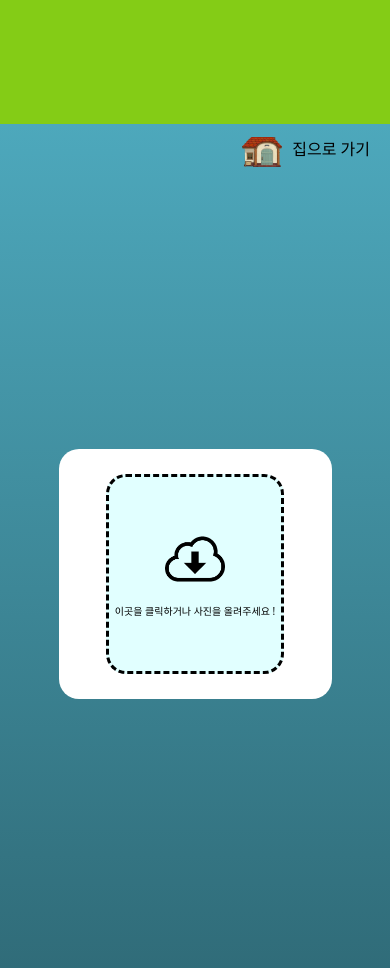
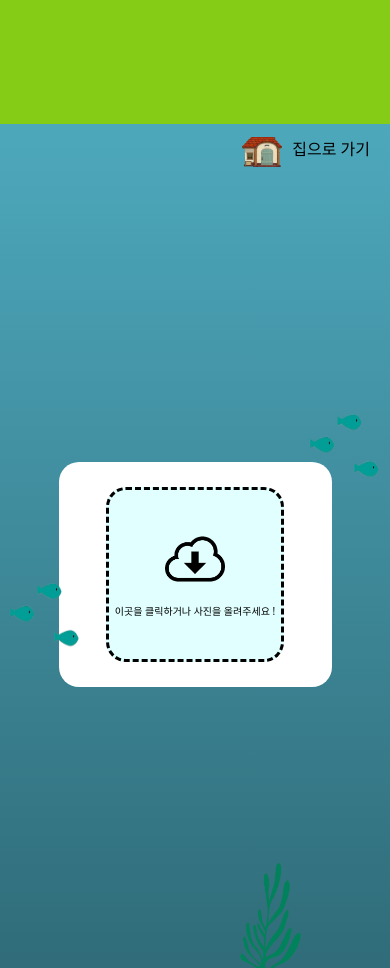
Before and after one commit to SVTeamJ/DeepBlue, a React (Vite) app in the folder frontend/: page / in a window 390 px wide. Shown: the part 720-1688 px from the top of the page. Built offline with nearby package versions, Linux system fonts and the light colour scheme.

Commit message:
feat: 이미지 올리는 페이지 반응형구현

```diff
--- a/frontend/src/page/insertImage/index.scss
+++ b/frontend/src/page/insertImage/index.scss
@@ -1,9 +1,12 @@
+@import '../../media.scss';
+
 .img-view {
   width: 100%;
   height: 100vh;
   display: flex;
   flex-direction: column;
   background: linear-gradient(180deg, #4da8bc 0%, #306c79 100%);
+  position: relative;
 }
 
 .insertImage-view {
@@ -16,19 +19,23 @@
 
 .insert_box {
   width: 35rem;
-  height: 25rem;
+  height: 22.5rem;
   display: flex;
   justify-content: center;
   align-items: center;
   background: #ffffff;
   border-radius: 20px;
   max-width: 70%;
+
+  @include tablet {
+    height: 25rem;
+  }
 }
 
 .insert_picture {
   max-width: 65%;
   width: 30rem;
-  height: 20rem;
+  height: 17.5rem;
 
   display: flex;
   justify-content: center;
@@ -45,6 +52,10 @@
 
   &:hover {
     opacity: 0.8;
+  }
+
+  @include tablet {
+    height: 20rem;
   }
 }
 
@@ -63,3 +74,50 @@
   width: 100%;
   height: 100%;
 }
+
+/////// 여기부터는 position으로 이미지를 레이아웃할떄 쓴 css
+.insert_fishImg {
+  position: absolute;
+  width: 8rem;
+  height: 14rem;
+  left: 5px;
+  top: 50%;
+
+  & img {
+    width: 100%;
+    height: 100%;
+  }
+
+  @include tablet {
+    left: calc(30px + 3%);
+  }
+}
+
+.insert_fishImg2 {
+  position: absolute;
+  width: 8rem;
+  height: 14rem;
+  right: 5px;
+  top: 30%;
+
+  & img {
+    width: 100%;
+    height: 100%;
+  }
+  @include tablet {
+    right: calc(30px + 3%);
+  }
+}
+
+.insert_seaweedsImg {
+  width: 14rem;
+  height: 14rem;
+
+  position: absolute;
+  right: 15%;
+  bottom: 0;
+  & img {
+    width: 100%;
+    height: 100%;
+  }
+}
--- a/frontend/src/page/insertImage/index.tsx
+++ b/frontend/src/page/insertImage/index.tsx
@@ -62,6 +62,15 @@ const InsertImage = () => {
           ></input>
         </div>
       </div>
+      <div className="insert_fishImg">
+        <img src={smallFish}></img>
+      </div>
+      <div className="insert_fishImg2">
+        <img src={smallFish}></img>
+      </div>
+      <div className="insert_seaweedsImg">
+        <img src={seaweeds}></img>
+      </div>
     </div>
   );
 };
```
Also changed, not shown: frontend/src/assets/smallFish.png.
